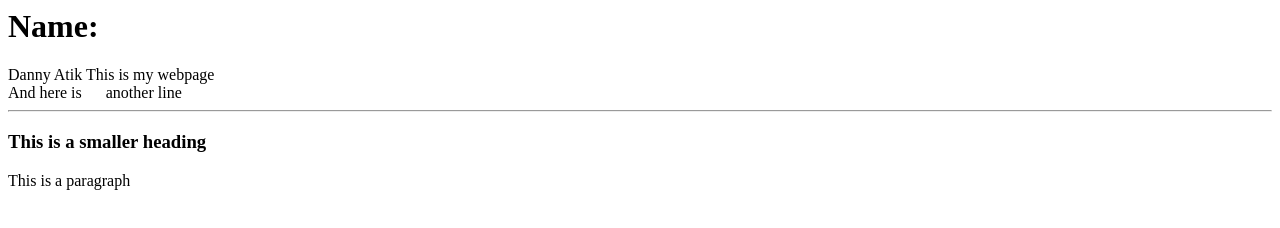
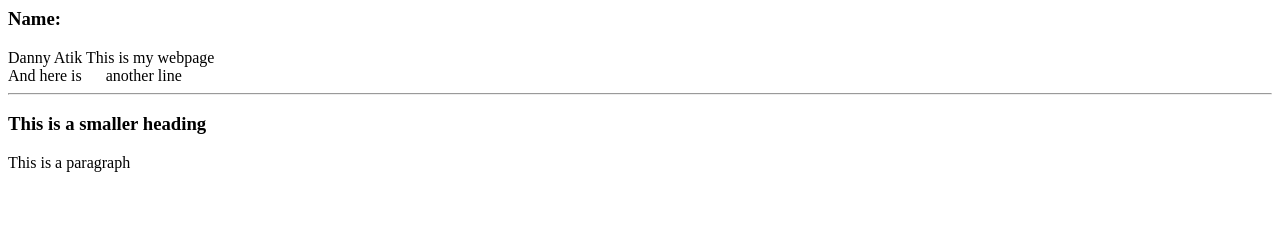
Before and after one commit to datik01/Comp20_HW1, a plain HTML site: page index.html in a window 1280 px wide. Drawn offline with Linux system fonts and the light colour scheme.

Commit message:
Update index.html

```diff
--- a/index.html
+++ b/index.html
@@ -3,8 +3,8 @@
   <title>Comp20 HW1</title>
 </head>
 <body>
-  <h1>Name: </h1>
-  Danny Atik
+  <h3>Name: </h3>Danny Atik
+
   This is my webpage <br />
   And here is &nbsp;&nbsp;&nbsp;&nbsp; another line
   <hr size='2' />
```
